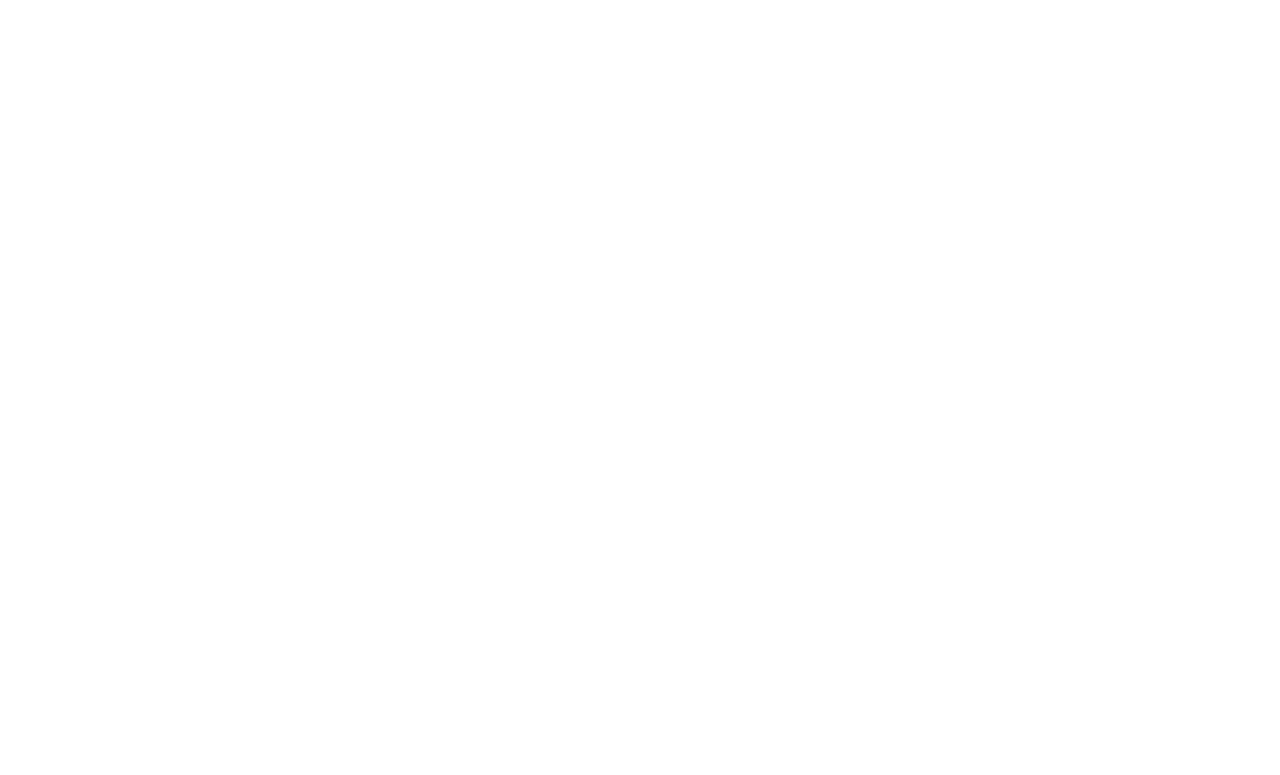
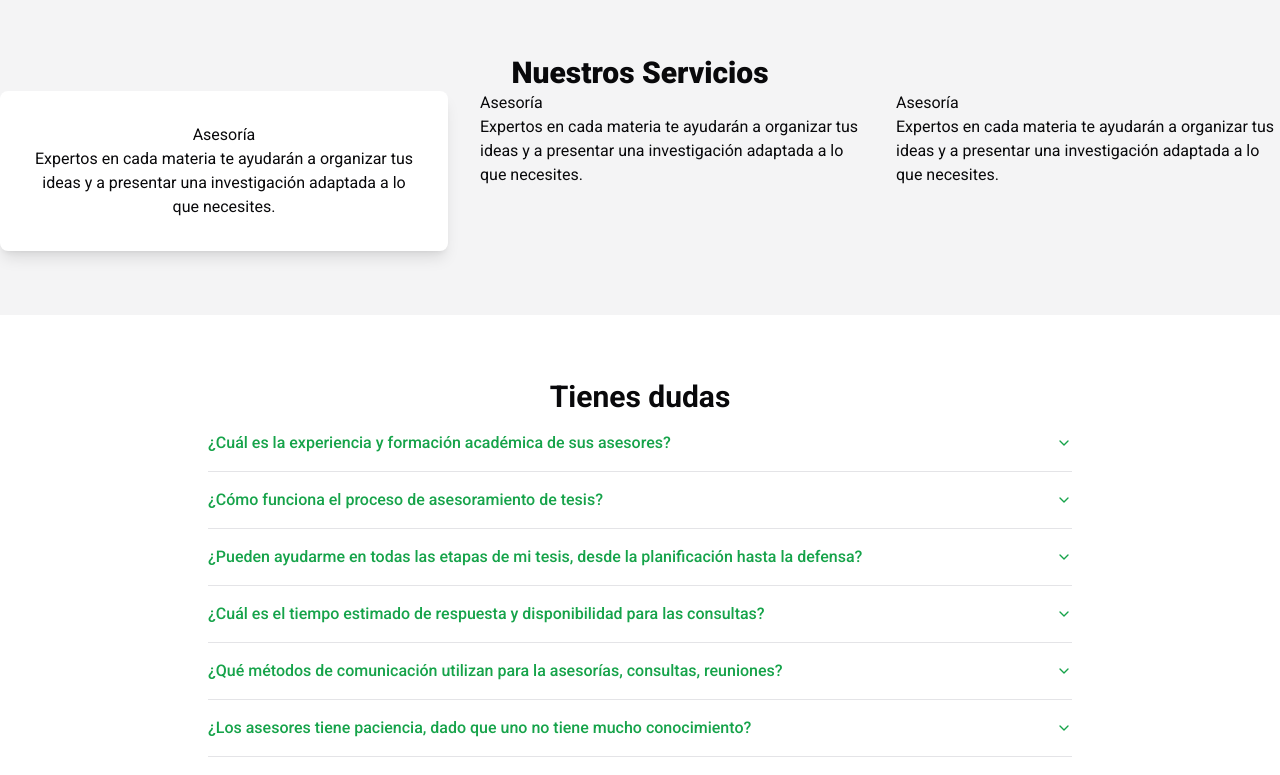
Before and after one commit to arturhonores/soporteTesis, a Next.js app: page / in a window 1280 px wide. Shown: the part 729-1504 px from the top of the page. Before the commit the page ends 800 px from the top, so only its background shows below. Built offline with nearby package versions, Linux system fonts and the light colour scheme.

Commit message:
Faqs done

```diff
--- a/package.json
+++ b/package.json
@@ -9,6 +9,7 @@
     "lint": "next lint"
   },
   "dependencies": {
+    "@radix-ui/react-accordion": "^1.1.2",
     "@radix-ui/react-dialog": "^1.0.5",
     "@radix-ui/react-navigation-menu": "^1.1.4",
     "@radix-ui/react-slot": "^1.0.2",
--- a/src/app/layout.tsx
+++ b/src/app/layout.tsx
@@ -1,7 +1,11 @@
 import type { Metadata } from "next";
-import { Outfit } from "next/font/google";
+import { Roboto } from "next/font/google";
 import "./globals.css";
-const outfit = Outfit({ subsets: ["latin"] });
+const roboto = Roboto({
+  subsets: ["latin"],
+  weight: ["400", "500", "700", "900"],
+  style: ["normal", "italic"],
+});
 
 export const metadata: Metadata = {
   title: "Soporte Tesis",
@@ -15,7 +19,7 @@
 }>) {
   return (
     <html lang="es">
-      <body className={outfit.className}>{children}</body>
+      <body className={roboto.className}>{children}</body>
     </html>
   );
 }
--- a/src/app/page.tsx
+++ b/src/app/page.tsx
@@ -1,11 +1,15 @@
 import Navbar from "@/components/navbar/page";
 import Hero from "@/components/hero/page";
+import Services from "@/components/services/Services";
+import Faq from "@/components/faq/Faq";
 
 export default function Home() {
   return (
     <>
       <Navbar></Navbar>
       <Hero></Hero>
+      <Services></Services>
+      <Faq></Faq>
     </>
   );
 }
--- /dev/null
+++ b/src/components/faq/Faq.tsx
@@ -0,0 +1,80 @@
+import {
+  Accordion,
+  AccordionContent,
+  AccordionItem,
+  AccordionTrigger,
+} from "@/components/ui/accordion";
+
+const Faq = () => {
+  return (
+    <div className="max-w-7xl mx-auto py-16">
+      <h2 className="text-3xl font-bold text-center">Tienes dudas</h2>
+      <div className="max-w-4xl mx-auto px-4">
+        <Accordion type="single" collapsible className="w-full">
+          <AccordionItem value="item-1">
+            <AccordionTrigger>
+              ¿Cuál es la experiencia y formación académica de sus asesores?
+            </AccordionTrigger>
+            <AccordionContent>
+              Todo nuestros asesores son investigadores RENACYT, profesionales
+              destacados con experiencia en el dictado de catedra de tesis.
+            </AccordionContent>
+          </AccordionItem>
+          <AccordionItem value="item-2">
+            <AccordionTrigger>
+              ¿Cómo funciona el proceso de asesoramiento de tesis?
+            </AccordionTrigger>
+            <AccordionContent>
+              El acompañamiento es personalizado (virtual), previa
+              coordinaciones tendrá reuniones de acuerdo a un Plan de trabajo.
+            </AccordionContent>
+          </AccordionItem>
+          <AccordionItem value="item-3">
+            <AccordionTrigger>
+              ¿Pueden ayudarme en todas las etapas de mi tesis, desde la
+              planificación hasta la defensa?
+            </AccordionTrigger>
+            <AccordionContent>
+              Nuestro asesores lo acompañarán en todas las etapas de la Tesis.
+            </AccordionContent>
+          </AccordionItem>
+          <AccordionItem value="item-4">
+            <AccordionTrigger>
+              ¿Cuál es el tiempo estimado de respuesta y disponibilidad para las
+              consultas?
+            </AccordionTrigger>
+            <AccordionContent>
+              En nuestro Plan de trabajo tenemos reuniones virtuales de
+              asesoramiento programadas durante el desarrollo de su tesis, cómo
+              también resolvemos cualquier consulta en el plazo de 24h.
+            </AccordionContent>
+          </AccordionItem>
+          <AccordionItem value="item-5">
+            <AccordionTrigger>
+              ¿Qué métodos de comunicación utilizan para la asesorías,
+              consultas, reuniones?
+            </AccordionTrigger>
+            <AccordionContent>
+              Utilizamos WhatsApp para una comunicación rápida y efectiva de las
+              consultas, como Zoom para las asesorías y reuniones previamente
+              agendadas en el Plan de Trabajo.
+            </AccordionContent>
+          </AccordionItem>
+          <AccordionItem value="item-6">
+            <AccordionTrigger>
+              ¿Los asesores tiene paciencia, dado que uno no tiene mucho
+              conocimiento?
+            </AccordionTrigger>
+            <AccordionContent>
+              Si, nuestros asesores tienen capacitación en habilidades blandas,
+              experiencia en el dictado de clases, empatía, paciencia y
+              compromiso con sus estudiantes y profesión.
+            </AccordionContent>
+          </AccordionItem>
+        </Accordion>
+      </div>
+    </div>
+  );
+};
+
+export default Faq;
--- /dev/null
+++ b/src/components/services/Services.tsx
@@ -0,0 +1,34 @@
+const Services = () => {
+  return (
+    <section className="bg-zinc-100">
+      <div className="max-w-7xl mx-auto py-16">
+        <h2 className="text-3xl font-black text-center">Nuestros Servicios</h2>
+        <div className="flex justify-between gap-8">
+          <div className="bg-white rounded-lg text-center p-8 shadow-lg">
+            <h3>Asesoría</h3>
+            <p>
+              Expertos en cada materia te ayudarán a organizar tus ideas y a
+              presentar una investigación adaptada a lo que necesites.
+            </p>
+          </div>
+          <div>
+            <h3>Asesoría</h3>
+            <p>
+              Expertos en cada materia te ayudarán a organizar tus ideas y a
+              presentar una investigación adaptada a lo que necesites.
+            </p>
+          </div>
+          <div>
+            <h3>Asesoría</h3>
+            <p>
+              Expertos en cada materia te ayudarán a organizar tus ideas y a
+              presentar una investigación adaptada a lo que necesites.
+            </p>
+          </div>
+        </div>
+      </div>
+    </section>
+  );
+};
+
+export default Services;
--- /dev/null
+++ b/src/components/ui/accordion.tsx
@@ -0,0 +1,58 @@
+"use client";
+
+import * as React from "react";
+import * as AccordionPrimitive from "@radix-ui/react-accordion";
+import { ChevronDown } from "lucide-react";
+
+import { cn } from "@/lib/utils";
+
+const Accordion = AccordionPrimitive.Root;
+
+const AccordionItem = React.forwardRef<
+  React.ElementRef<typeof AccordionPrimitive.Item>,
+  React.ComponentPropsWithoutRef<typeof AccordionPrimitive.Item>
+>(({ className, ...props }, ref) => (
+  <AccordionPrimitive.Item
+    ref={ref}
+    className={cn("border-b", className)}
+    {...props}
+  />
+));
+AccordionItem.displayName = "AccordionItem";
+
+const AccordionTrigger = React.forwardRef<
+  React.ElementRef<typeof AccordionPrimitive.Trigger>,
+  React.ComponentPropsWithoutRef<typeof AccordionPrimitive.Trigger>
+>(({ className, children, ...props }, ref) => (
+  <AccordionPrimitive.Header className="flex">
+    <AccordionPrimitive.Trigger
+      ref={ref}
+      className={cn(
+        "text-primary flex flex-1 items-center justify-between py-4 font-medium transition-all hover:underline [&[data-state=open]>svg]:rotate-180",
+        className,
+      )}
+      {...props}
+    >
+      {children}
+      <ChevronDown className="h-4 w-4 shrink-0 transition-transform duration-200" />
+    </AccordionPrimitive.Trigger>
+  </AccordionPrimitive.Header>
+));
+AccordionTrigger.displayName = AccordionPrimitive.Trigger.displayName;
+
+const AccordionContent = React.forwardRef<
+  React.ElementRef<typeof AccordionPrimitive.Content>,
+  React.ComponentPropsWithoutRef<typeof AccordionPrimitive.Content>
+>(({ className, children, ...props }, ref) => (
+  <AccordionPrimitive.Content
+    ref={ref}
+    className="overflow-hidden text-sm transition-all data-[state=closed]:animate-accordion-up data-[state=open]:animate-accordion-down"
+    {...props}
+  >
+    <div className={cn("pb-4 pt-0", className)}>{children}</div>
+  </AccordionPrimitive.Content>
+));
+
+AccordionContent.displayName = AccordionPrimitive.Content.displayName;
+
+export { Accordion, AccordionItem, AccordionTrigger, AccordionContent };
```
Also changed, not shown: 1 other file (tests, documents, lock files or other folders).
